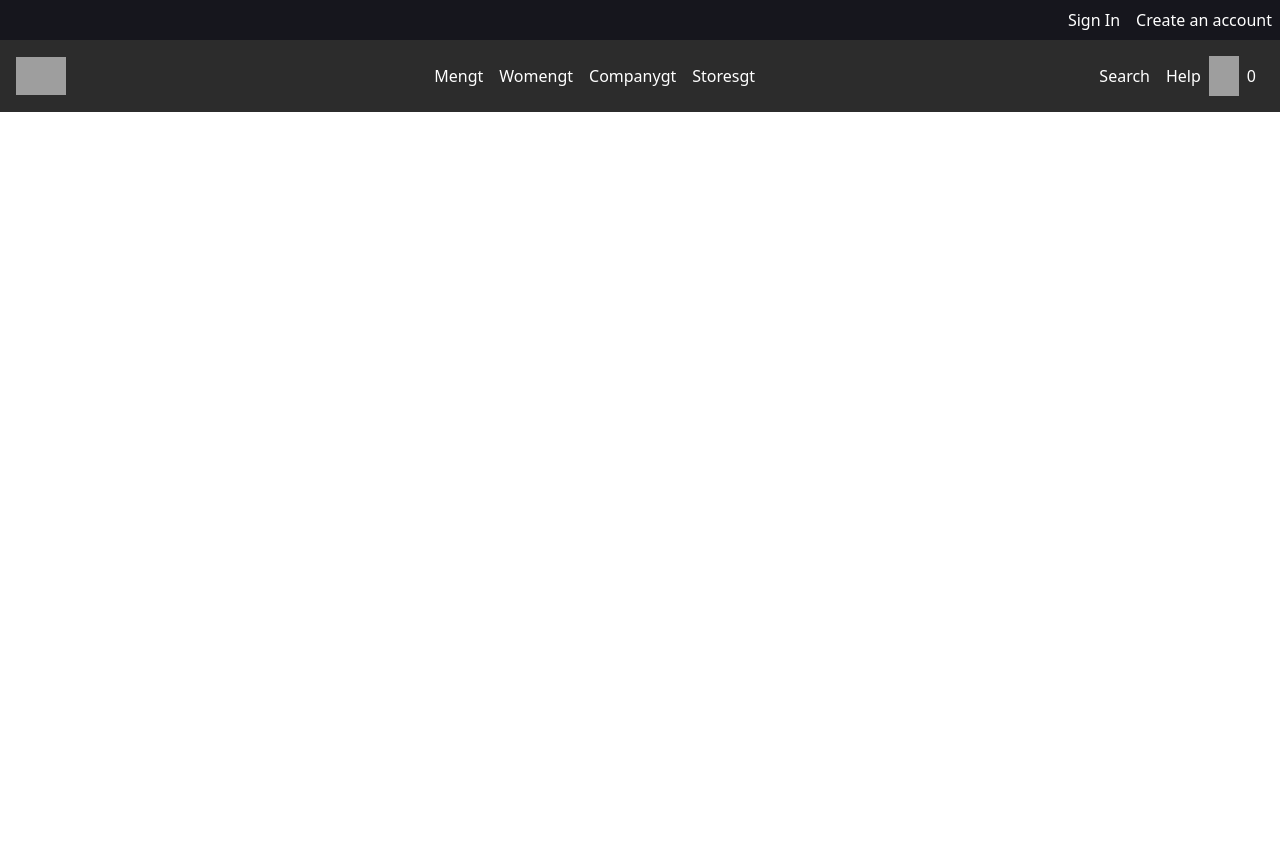
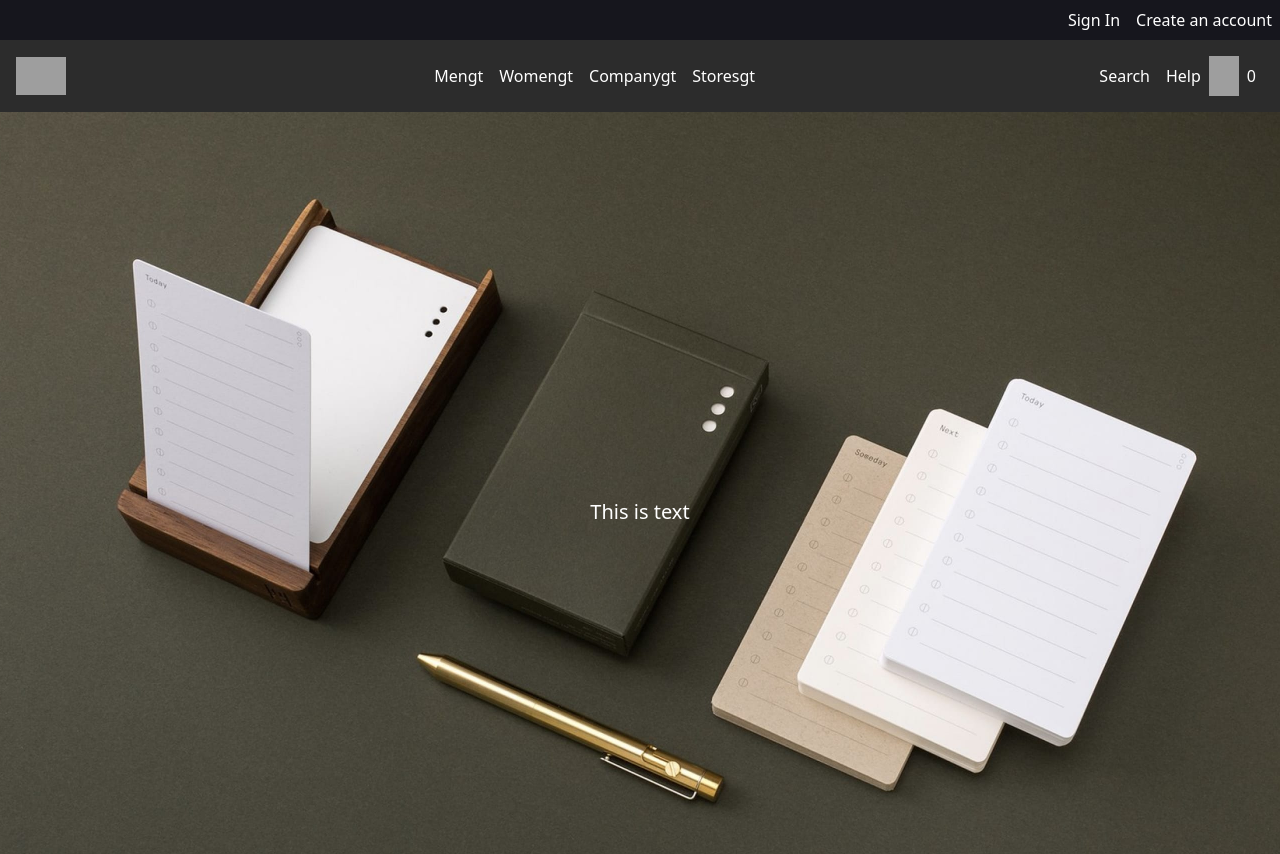
Before and after one commit to Suhas-Koheda/ECommerceFrontend, a Next.js app: page / in a window 1280 px wide. Shown: the top 854 px of the page. Before the commit the page ends 800 px from the top, so only its background shows below. Built offline with nearby package versions, Linux system fonts and the light colour scheme; grey boxes are pictures that could not be loaded.

Commit message:
BillBoard

```diff
--- /dev/null
+++ b/src/app/(components)/BillBoard.tsx
@@ -0,0 +1,8 @@
+export default function BillBoard() {
+    const bool = true;
+    return (
+        <div className="bg-billBoard-background bg-cover bg-center h-screen flex items-center justify-center">
+            {bool && <div className="text-textColor text-xl">This is text</div>}
+        </div>
+    );
+}
--- /dev/null
+++ b/src/app/(components)/CategoryCarousel.tsx
@@ -0,0 +1,6 @@
+export default function CategoryCarousel() {
+    return (
+        <div>
+        </div>
+    );
+}
--- /dev/null
+++ b/src/app/(components)/CategoryToken.tsx
@@ -0,0 +1,3 @@
+export default function CategoryToken(){
+    return (<div></div>);
+}
--- a/src/app/page.tsx
+++ b/src/app/page.tsx
@@ -1,8 +1,10 @@
 import Header from "./(components)/Header" ;
+import BillBoard from "@/app/(components)/BillBoard";
 export default function Home() {
   return (
       <div className="page">
           <Header/>
+          <BillBoard/>
       </div>
   );
 }
--- a/tailwind.config.ts
+++ b/tailwind.config.ts
@@ -13,6 +13,9 @@ export default {
         'navBar-background':"#2c2c2c",
         textColor:"#ffffff",
       },
+      backgroundImage: {
+        "billBoard-background": 'url(/images/BillBoard.jpg)',
+      },
     },
   },
   plugins: [],
```
Also changed, not shown: public/images/BillBoard.jpg (added).
